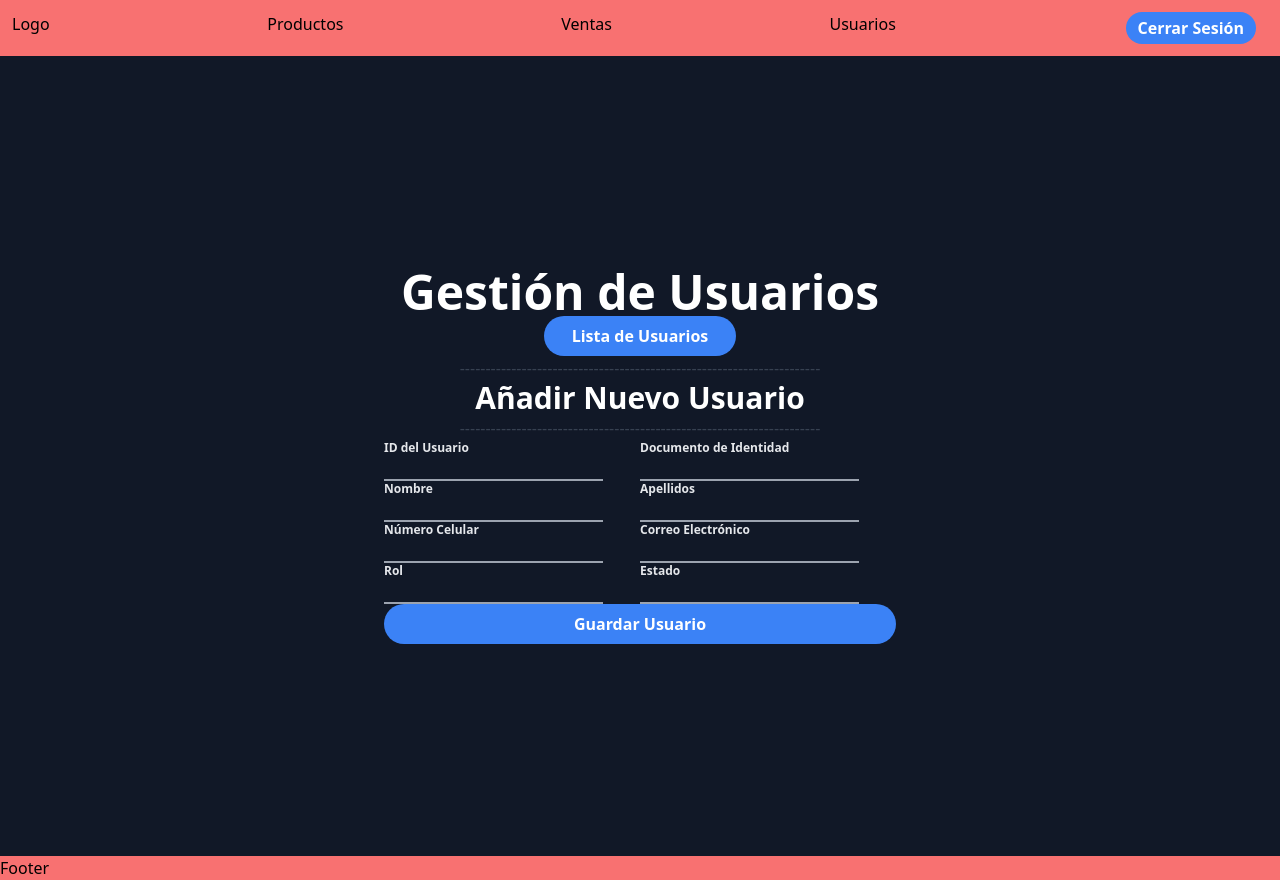
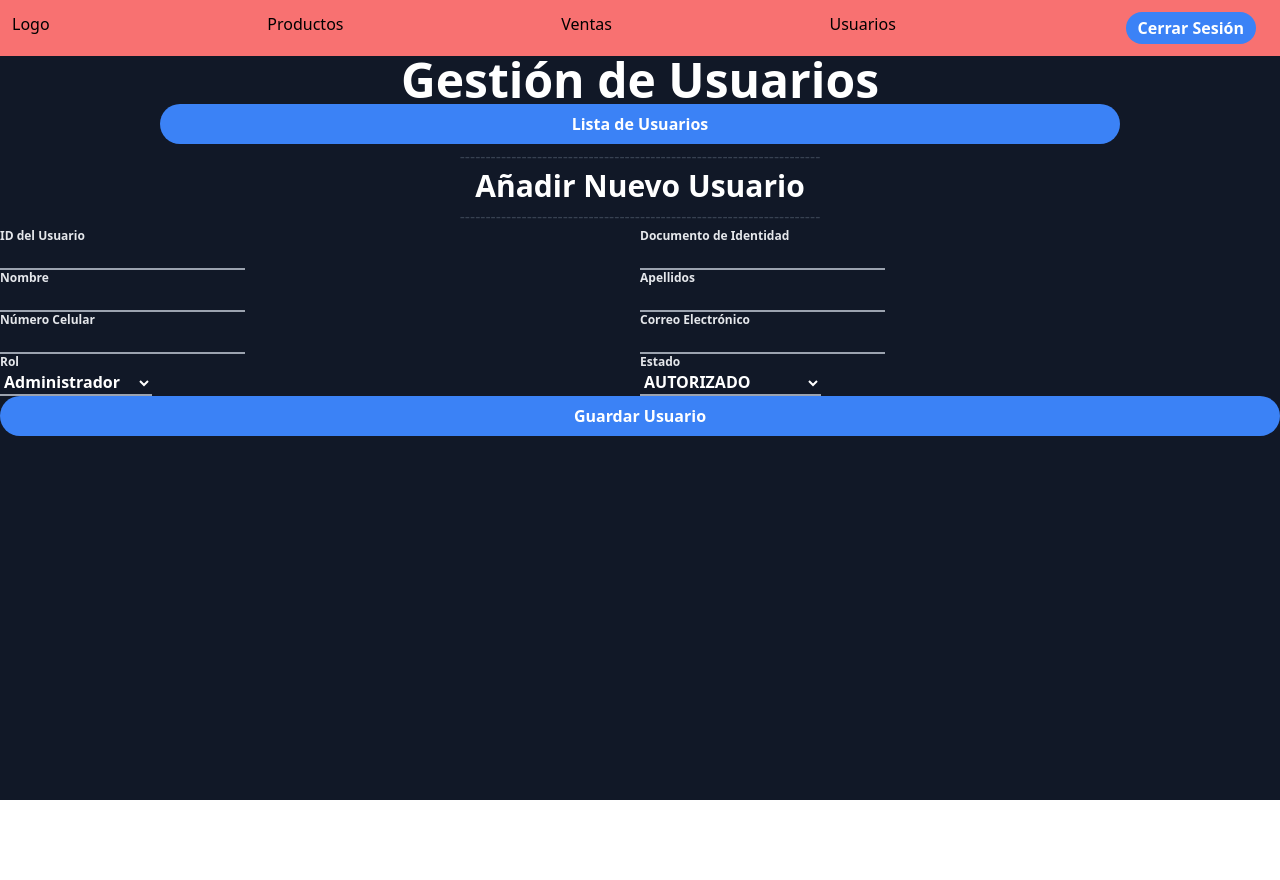
Before and after one commit to jagomezpe/astratic, a React (Create React App) app: page /admin/usuarios in a window 1280 px wide. After the commit the page ends 800 px from the top, so only its background shows below. Built offline with nearby package versions, Linux system fonts and the light colour scheme.

Commit message:
agregar funcionalidad para que el formulario envíe datos a la lista de usuarios

```diff
--- a/package.json
+++ b/package.json
@@ -11,6 +11,7 @@
     "react-dom": "^17.0.2",
     "react-router-dom": "^5.3.0",
     "react-scripts": "4.0.3",
+    "react-toastify": "^8.0.3",
     "web-vitals": "^1.0.1"
   },
   "scripts": {
--- a/src/layouts/PrivateLayout.jsx
+++ b/src/layouts/PrivateLayout.jsx
@@ -6,12 +6,12 @@ const PrivateLayout = ({children}) => {
     return (
         <div className="flex flex-col justify-between h-screen">
             <Sidebar/>
-            <div className='min-h-screen flex flex-col items-center justify-center lg:px-10 bg-gray-900'>
-                <main className='max-w-lg w-full'>
+            <div className='h-full overflow-y-scroll bg-gray-900'>
+                <main className='h-full'>
                     {children}
                 </main>
+                <Footer/>
             </div>
-            <Footer/>
         </div>
     )
 }
--- a/src/pages/admin/Usuarios.jsx
+++ b/src/pages/admin/Usuarios.jsx
@@ -1,4 +1,6 @@
 import React, { useEffect, useState} from 'react'
+import { ToastContainer, toast, Slide } from 'react-toastify';
+import 'react-toastify/dist/ReactToastify.css';
 
 export const Usuarios = () => {
     const [mostrarTabla, setMostrarTabla] = useState(false)
@@ -7,8 +9,6 @@ export const Usuarios = () => {
 
     const usuariosBackend = [
         {
-            editar: <button>Editar</button>,
-            eliminar: <button>Eliminar</button>,
             IDUsuario: "123ABC",
             documentoIdentidad: "1088000789",
             nombre: "Amapola",
@@ -19,20 +19,16 @@ export const Usuarios = () => {
             estado: "AUTORIZADO"
         },
         {
-            editar: <button>Editar</button>,
-            eliminar: <button>Eliminar</button>,
             IDUsuario: "456DEF",
             documentoIdentidad: "1077111654",
             nombre: "Patricia Ana",
             apellidos: "Tugillo",
             numeroCelular: 3117772222,
             correoElectronico: "patana@email.com",
-            rol: "-",
+            rol: "No Asignado",
             estado: "PENDIENTE"
         },
         {
-            editar: <button>Editar</button>,
-            eliminar: <button>Eliminar</button>,
             IDUsuario: "789GHI",
             documentoIdentidad: "1099555123",
             nombre: "Ébano",
@@ -63,7 +59,11 @@ export const Usuarios = () => {
             <button onClick={()=>{setMostrarTabla(!mostrarTabla)}} className='flex items-center justify-center bg-blue-500 p-2 text-white rounded-full hover:bg-blue-600 font-semibold text-base mx-40'>
                 {textoBoton}
             </button>
-            {mostrarTabla ? <TablaUsuarios listaUsuarios={usuarios}/> : <FormularioCreacionUsuario/>}
+            {mostrarTabla ? <TablaUsuarios listaUsuarios={usuarios}/> :
+            <FormularioCreacionUsuario funcionMostrarTabla = {setMostrarTabla} listaUsuarios = {usuarios} funcionAgregarUsuario= {setUsuarios}/>}
+            <ToastContainer
+            position="bottom-center"
+            autoClose={5000}/>
         </div>
     )
 }
@@ -84,8 +84,6 @@ const TablaUsuarios = ({listaUsuarios}) => {
             <table className='text-white'>
                 <thead>
                     <tr>
-                        <th>Editar</th>
-                        <th>Eliminar</th>
                         <th>ID Usuario</th>
                         <th>Documento</th>
                         <th>Nombre</th>
@@ -100,8 +98,6 @@ const TablaUsuarios = ({listaUsuarios}) => {
                     {listaUsuarios.map((usuario)=> {
                         return (
                             <tr>
-                                <td>{usuario.editar}</td>
-                                <td>{usuario.eliminar}</td>
                                 <td>{usuario.IDUsuario}</td>
                                 <td>{usuario.documentoIdentidad}</td>
                                 <td>{usuario.nombre}</td>
@@ -119,7 +115,22 @@ const TablaUsuarios = ({listaUsuarios}) => {
     )
 }
 
-const FormularioCreacionUsuario = () => {
+const FormularioCreacionUsuario = ({funcionMostrarTabla, listaUsuarios, funcionAgregarUsuario}) => {
+    const [IDUsuario, setIDUsuario] = useState()
+    const [documentoIdentidad, setDocumentoIdentidad] = useState()
+    const [nombre, setNombre] = useState()
+    const [apellidos, setApellidos] = useState()
+    const [numeroCelular, setNumeroCelular] = useState()
+    const [correoElectronico, setCorreoElectronico] = useState()
+    const [rol, setRol] = useState()
+    const [estado, setEstado] = useState()
+
+    const enviarAlBackend = () => {
+        console.log(IDUsuario, documentoIdentidad, nombre, apellidos, numeroCelular, correoElectronico, rol, estado)
+        toast.success('Usuario agregado con éxito', {theme:"colored", transition: Slide})
+        funcionMostrarTabla(true)
+        funcionAgregarUsuario([...listaUsuarios,{IDUsuario:IDUsuario, documentoIdentidad:documentoIdentidad, nombre:nombre, apellidos:apellidos, numeroCelular:numeroCelular, correoElectronico:correoElectronico, rol:rol, estado:estado}])
+    }
     return (
         <div>
             <div className='text-gray-700 text-center'>
@@ -130,47 +141,67 @@ const FormularioCreacionUsuario = () => {
                     ----------------------------------------------------------------------
             </div>
             <form className='grid grid-cols-2'>
-                <div>
+                <label htmlFor="IDUsuario">
                     <h6 className='text-gray-200 font-semibold text-xs'>ID del Usuario</h6>
                     <input type="text" required
-                    className='appeareance-none focus:outline-none border-b-2 border-gray-400 text-white font-semibold focus:border-blue-500 focus:z-10 sm:text-sm bg-gray-900 hover:border-white'/>
-                </div>
-                <div>
+                    className='appeareance-none focus:outline-none border-b-2 border-gray-400 text-white font-semibold focus:border-blue-500 bg-gray-900 hover:border-white'
+                    value={IDUsuario} onChange={(e)=>{setIDUsuario(e.target.value)}}/>
+                </label>
+                <label htmlFor="documentoIdentidad">
                     <h6 className='text-gray-200 font-semibold text-xs'>Documento de Identidad</h6>
                     <input type="text" required
-                    className='appeareance-none focus:outline-none border-b-2 border-gray-400 text-white font-semibold focus:border-blue-500 focus:z-10 sm:text-sm bg-gray-900 hover:border-white'/>
-                </div>
-                <div>
+                    className='appeareance-none focus:outline-none border-b-2 border-gray-400 text-white font-semibold focus:border-blue-500 bg-gray-900 hover:border-white'
+                    value={documentoIdentidad} onChange={(e)=>{setDocumentoIdentidad(e.target.value)}}/>
+                </label>
+                <label htmlFor="nombre">
                     <h6 className='text-gray-200 font-semibold text-xs'>Nombre</h6>
                     <input type="text" required
-                    className='appeareance-none focus:outline-none border-b-2 border-gray-400 text-white font-semibold focus:border-blue-500 focus:z-10 sm:text-sm bg-gray-900 hover:border-white'/>
-                </div>
-                <div>
+                    className='appeareance-none focus:outline-none border-b-2 border-gray-400 text-white font-semibold focus:border-blue-500 bg-gray-900 hover:border-white'
+                    value={nombre} onChange={(e)=>{setNombre(e.target.value)}}/>
+                </label>
+                <label htmlFor="apellidos">
                     <h6 className='text-gray-200 font-semibold text-xs'>Apellidos</h6>
                     <input type="text" required
-                    className='appeareance-none focus:outline-none border-b-2 border-gray-400 text-white font-semibold focus:border-blue-500 focus:z-10 sm:text-sm bg-gray-900 hover:border-white'/>
-                </div>
-                <div>
+                    className='appeareance-none focus:outline-none border-b-2 border-gray-400 text-white font-semibold focus:border-blue-500 bg-gray-900 hover:border-white'
+                    value={apellidos} onChange={(e)=>{setApellidos(e.target.value)}}/>
+                </label>
+                <label htmlFor="numeroCelular">
                     <h6 className='text-gray-200 font-semibold text-xs'>Número Celular</h6>
                     <input type="tel" required
-                    className='appeareance-none focus:outline-none border-b-2 border-gray-400 text-white font-semibold focus:border-blue-500 focus:z-10 sm:text-sm bg-gray-900 hover:border-white'/>
-                </div>
-                <div>
+                    className='appeareance-none focus:outline-none border-b-2 border-gray-400 text-white font-semibold focus:border-blue-500 bg-gray-900 hover:border-white'
+                    value={numeroCelular} onChange={(e)=>{setNumeroCelular(e.target.value)}}/>
+                </label>
+                <label htmlFor="correoElectronico">
                     <h6 className='text-gray-200 font-semibold text-xs'>Correo Electrónico</h6>
                     <input type="email" required
-                    className='appeareance-none focus:outline-none border-b-2 border-gray-400 text-white font-semibold focus:border-blue-500 focus:z-10 sm:text-sm bg-gray-900 hover:border-white'/>
-                </div>
-                <div>
+                    className='appeareance-none focus:outline-none border-b-2 border-gray-400 text-white font-semibold focus:border-blue-500 bg-gray-900 hover:border-white'
+                    value={correoElectronico} onChange={(e)=>{setCorreoElectronico(e.target.value)}}/>
+                </label>
+                <label htmlFor="rol">
                     <h6 className='text-gray-200 font-semibold text-xs'>Rol</h6>
-                    <input type="text" required
-                    className='appeareance-none focus:outline-none border-b-2 border-gray-400 text-white font-semibold focus:border-blue-500 focus:z-10 sm:text-sm bg-gray-900 hover:border-white'/>
-                </div>
-                <div>
+                    <select name="rol"
+                    className='appeareance-none focus:outline-none border-b-2 border-gray-400 text-white font-semibold focus:border-blue-500 bg-gray-900 hover:border-white'
+                    value={rol} onChange={(e)=>{setRol(e.target.value)}}>
+                        <option disabled>Seleccione el Rol</option>
+                        <option>Administrador</option>
+                        <option>Vendedor</option>
+                        <option>No Asignado</option>
+                    </select>
+                </label>
+                <label htmlFor="estado">
                     <h6 className='text-gray-200 font-semibold text-xs'>Estado</h6>
-                    <input type="text" required
-                    className='appeareance-none focus:outline-none border-b-2 border-gray-400 text-white font-semibold focus:border-blue-500 focus:z-10 sm:text-sm bg-gray-900 hover:border-white'/>
-                </div>
-                <button className='col-span-2 flex items-center justify-center w-full bg-blue-500 p-2 text-white rounded-full hover:bg-blue-600 font-semibold text-base'>
+                    <select name="estado"
+                    className='appeareance-none focus:outline-none border-b-2 border-gray-400 text-white font-semibold focus:border-blue-500 bg-gray-900 hover:border-white'
+                    value={estado} onChange={(e)=>{setEstado(e.target.value)}}>
+                        <option disabled>Seleccione el Estado</option>
+                        <option>AUTORIZADO</option>
+                        <option>NO AUTORIZADO</option>
+                        <option>PENDIENTE</option>
+                    </select>
+                </label>
+                <button type="button"
+                className='col-span-2 flex items-center justify-center w-full bg-blue-500 p-2 text-white rounded-full hover:bg-blue-600 font-semibold text-base'
+                onClick={()=>{enviarAlBackend()}}>
                     Guardar Usuario
                 </button>
             </form>
```
Also changed, not shown: 1 other file (tests, documents, lock files or other folders).
